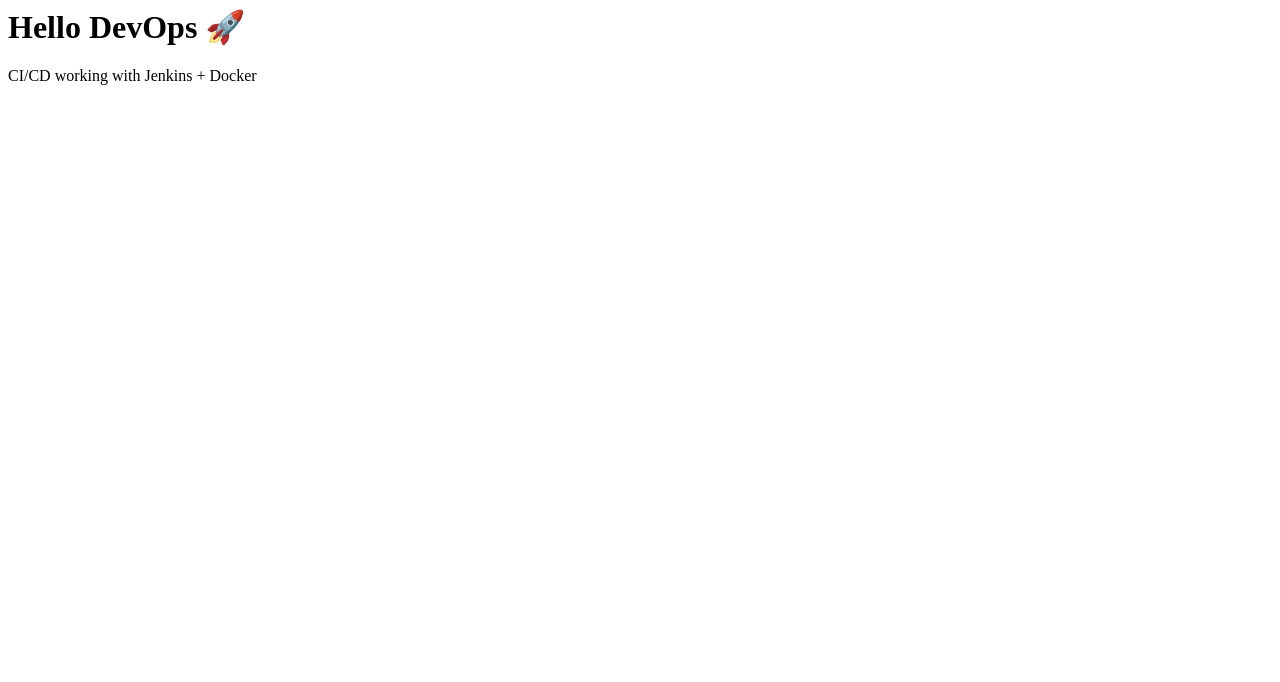
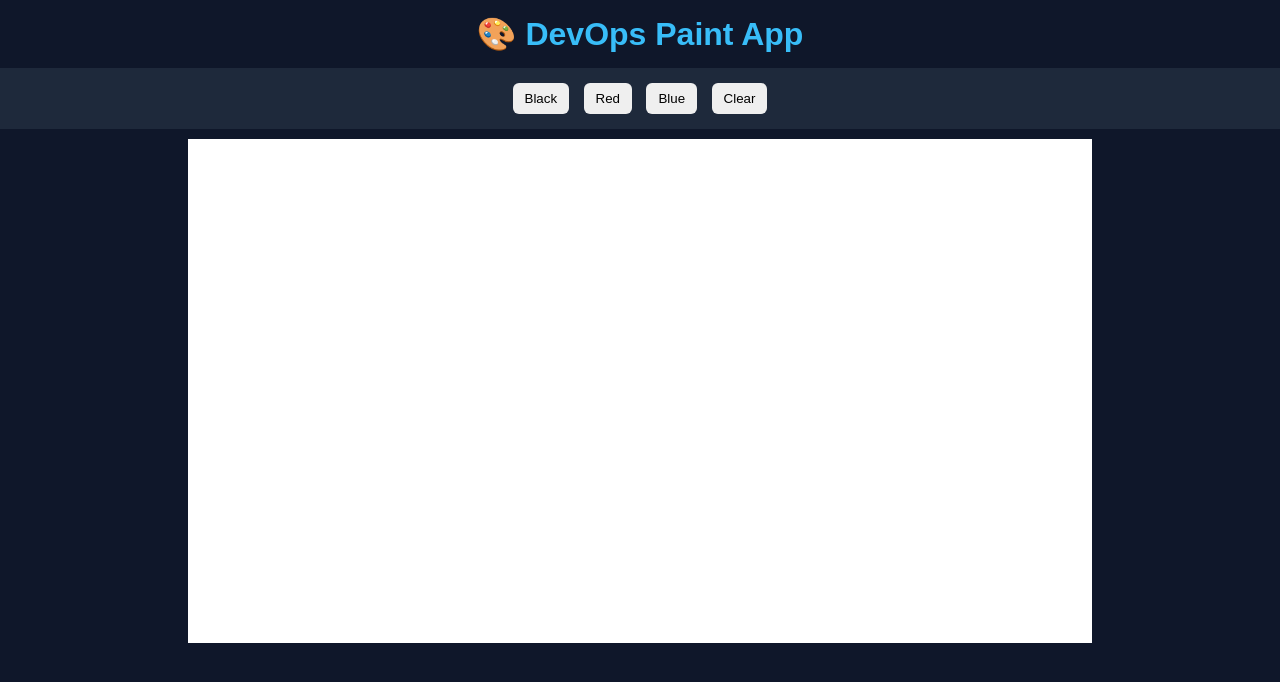
Before and after one commit to nikhildogra489/new_website, a plain HTML site: page index.html in a window 1280 px wide. Drawn offline with Linux system fonts and the light colour scheme.

Commit message:
add paint and draw site

```diff
--- a/index.html
+++ b/index.html
@@ -1,3 +1,83 @@
+<!DOCTYPE html>
+<html>
+<head>
+    <title>DevOps Paint App</title>
+    <style>
+        body {
+            margin: 0;
+            font-family: Arial;
+            background: #0f172a;
+            color: white;
+            text-align: center;
+        }
 
-<h1>Hello DevOps 🚀</h1>
-<p>CI/CD working with Jenkins + Docker</p>
+        h1 {
+            margin: 15px;
+            color: #38bdf8;
+        }
+
+        .toolbar {
+            padding: 10px;
+            background: #1e293b;
+        }
+
+        canvas {
+            border: 2px solid white;
+            margin-top: 10px;
+            background: white;
+            cursor: crosshair;
+        }
+
+        button {
+            padding: 8px 12px;
+            margin: 5px;
+            border: none;
+            cursor: pointer;
+            border-radius: 6px;
+        }
+    </style>
+</head>
+<body>
+
+<h1>🎨 DevOps Paint App</h1>
+
+<div class="toolbar">
+    <button onclick="setColor('black')">Black</button>
+    <button onclick="setColor('red')">Red</button>
+    <button onclick="setColor('blue')">Blue</button>
+    <button onclick="clearCanvas()">Clear</button>
+</div>
+
+<canvas id="board" width="900" height="500"></canvas>
+
+<script>
+let canvas = document.getElementById("board");
+let ctx = canvas.getContext("2d");
+
+let drawing = false;
+let color = "black";
+
+canvas.addEventListener("mousedown", () => drawing = true);
+canvas.addEventListener("mouseup", () => drawing = false);
+canvas.addEventListener("mouseout", () => drawing = false);
+
+canvas.addEventListener("mousemove", function (e) {
+    if (!drawing) return;
+
+    ctx.fillStyle = color;
+    ctx.beginPath();
+    ctx.arc(e.offsetX, e.offsetY, 3, 0, Math.PI * 2);
+    ctx.fill();
+});
+
+function setColor(c) {
+    color = c;
+}
+
+function clearCanvas() {
+    ctx.clearRect(0, 0, canvas.width, canvas.height);
+}
+</script>
+
+</body>
+</html>
```
Also changed, not shown: 1 other file.
